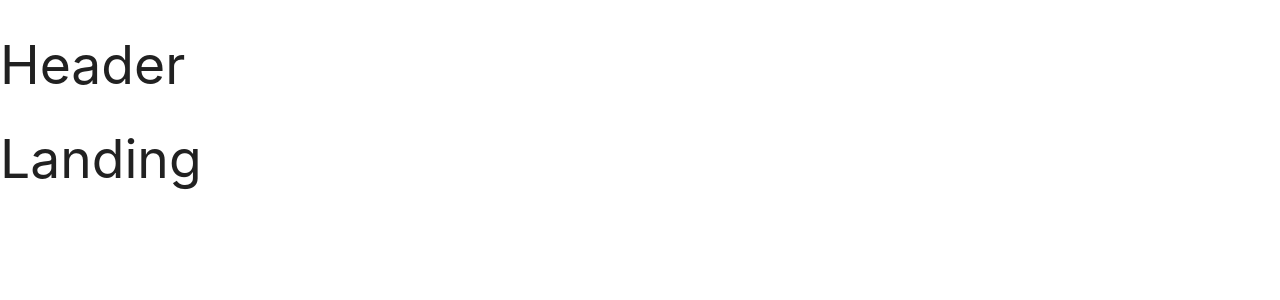
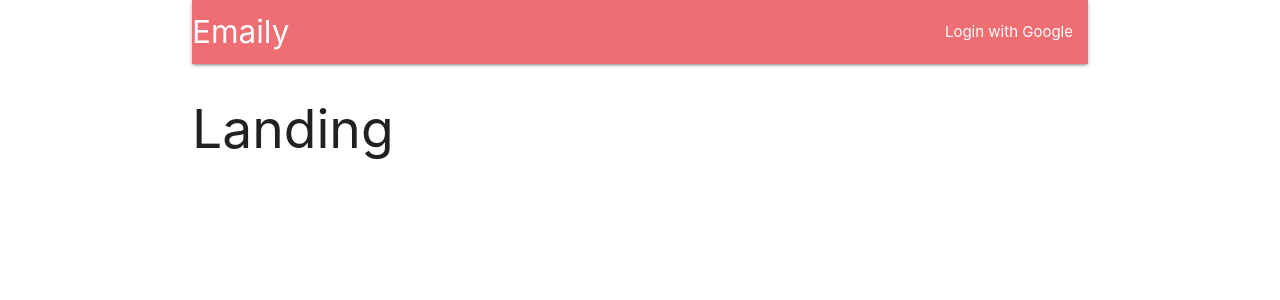
Before and after one commit to rl033/customer-feedback-app, a React (Create React App) app in the folder client/: page / in a window 1280 px wide. Shown: the top 300 px of the page. Built offline with nearby package versions, Linux system fonts and the light colour scheme.

Commit message:
Update to apply styling to header

```diff
--- a/client/src/components/App.js
+++ b/client/src/components/App.js
@@ -8,7 +8,7 @@
 
 const App = () => {
   return (
-    <div>
+    <div className="container">
       <BrowserRouter>
         <div>
           <Header />
--- a/client/src/components/Header.js
+++ b/client/src/components/Header.js
@@ -3,9 +3,14 @@
 class Header extends Component {
   render() {
     return (
-      <div>
-        <h2>Header</h2>
-      </div>
+      <nav>
+        <div className="nav-wrapper">
+          <a className="brand-logo">Emaily</a>
+          <ul className="right">
+            <li><a>Login with Google</a></li>
+          </ul>
+        </div>
+      </nav>
     );
   }
 }
```
